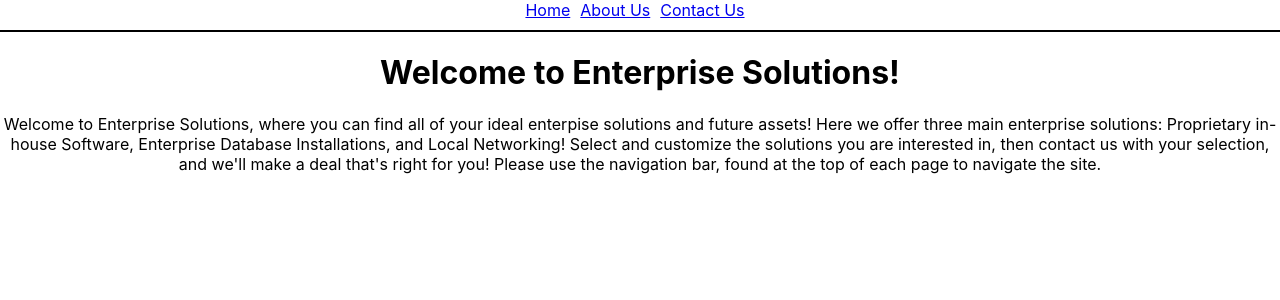
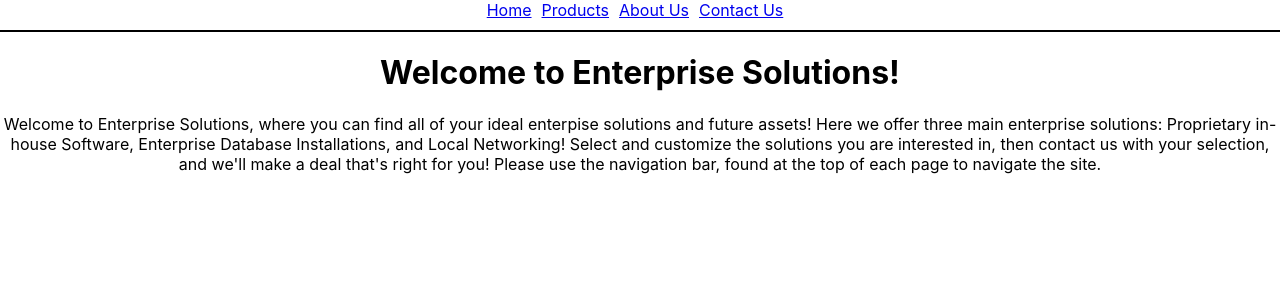
Before and after one commit to AcePrincipal/Enterprise-Solutions-FE, a React (Create React App) app: page / in a window 1280 px wide. Shown: the top 300 px of the page. Built offline with nearby package versions, Linux system fonts and the light colour scheme.

Commit message:
Created a Products component to display the products, added it to the nav bar.

```diff
--- a/src/App.js
+++ b/src/App.js
@@ -9,6 +9,7 @@
   Route
 } from 'react-router-dom';
 import NavBar from './Components/NavBar';
+import ProductsComponent from './Components/ProductsComponent'
 
 class App extends Component {
   render() {
@@ -19,10 +20,7 @@
         <Route exact path="/" render={() => <WelcomeComponent/>} />
         <Route exact path="/AboutUs" render={() => <AboutUsComponent/>} />
         <Route exact path="/ContactUs" render={() => <ContactUsComponent/>} />
-        {/* <Route path='/AboutUs' render={routerProps => <WelcomeComponent {...routerProps} movies={this.state.movies}/>} /> */}
-        {/* <WelcomeComponent/>
-        <AboutUsComponent/>
-        <ContactUsComponent/> */}
+        <Route exact path="/Products" render={() => <ProductsComponent/>} />
       </div>
       </Router>
     );
--- a/src/Components/NavBar.js
+++ b/src/Components/NavBar.js
@@ -9,6 +9,12 @@
         to="/"
       >
         Home
+      </NavLink>
+      <NavLink
+        style={{ marginRight: '10px' }}
+        to="/Products"
+      >
+        Products
       </NavLink>
       <NavLink
         style={{ marginRight: '10px' }}
--- /dev/null
+++ b/src/Components/ProductsComponent.js
@@ -0,0 +1,12 @@
+import React, { Component } from 'react';
+
+export default class WelcomeComponent extends Component {
+  render() {
+    return (
+      <div className="products" id="prod">
+        <h1> PRODUCTS </h1>
+
+      </div>
+    );
+  }
+}
```
